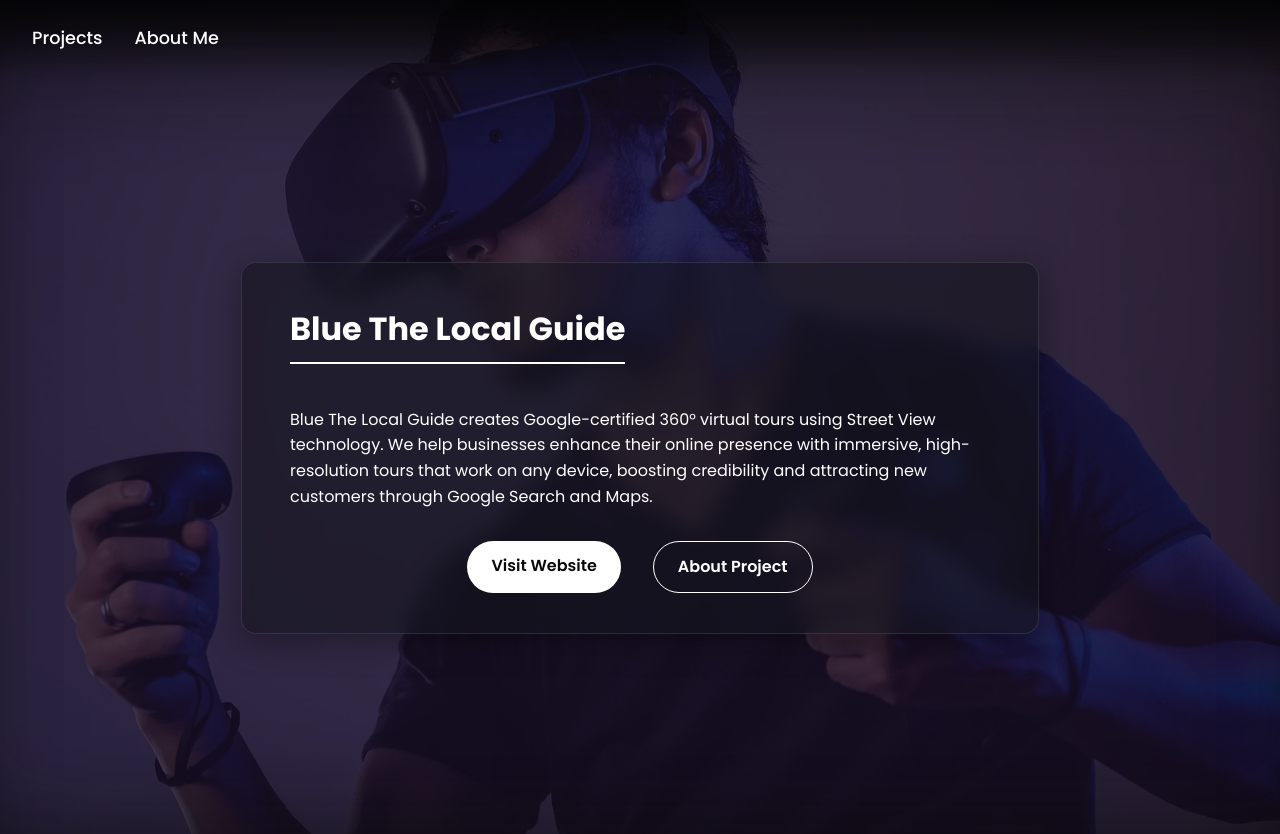
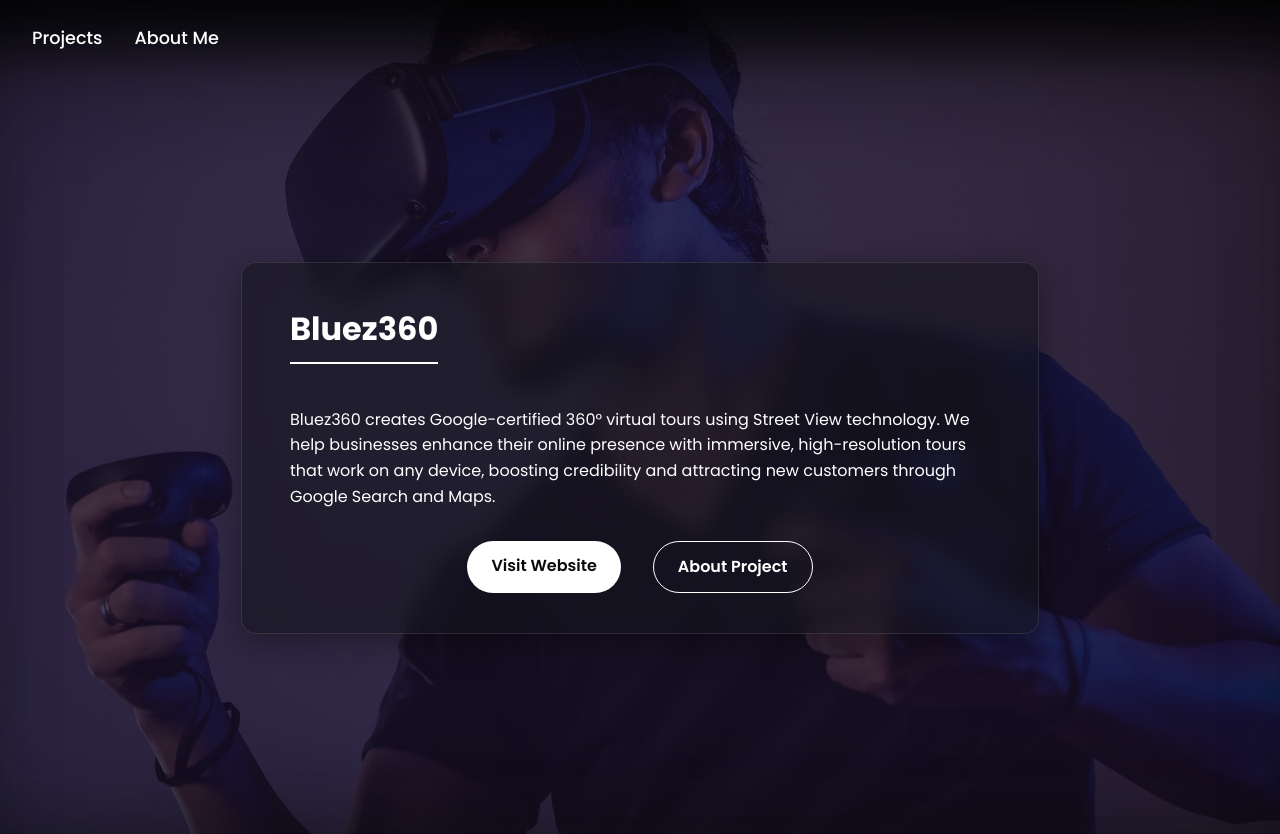
Before and after one commit to ajayajagiya/ajayajagiya.github.io, a plain HTML site: page index.html in a window 1280 px wide. Shown: the top 834 px of the page. Drawn offline with Linux system fonts and the light colour scheme.

Commit message:
Update project name from "Blue The Local Guide" to "Bluez360" for consistency and branding

```diff
--- a/index.html
+++ b/index.html
@@ -17,7 +17,7 @@
             <a href="#projects" class="dropbtn">Projects</a>
             <div class="dropdown-content">
                 <a href="#project1">
-                    <span class="project-title">🌐 Blue The Local Guide</span>
+                    <span class="project-title">🌐 Bluez360</span>
                     <span class="project-desc">360° virtual tours for businesses.</span>
                 </a>
                 <a href="#project2">
@@ -38,16 +38,16 @@
         <!-- Project 1 -->
         <section id="project1" class="project project-with-bg">
             <div class="project-content">
-                <h2>Blue The Local Guide</h2>
+                <h2>Bluez360</h2>
                 <p>
-                    Blue The Local Guide creates Google-certified 360° virtual tours using Street View technology.
+                    Bluez360 creates Google-certified 360° virtual tours using Street View technology.
                     We help businesses enhance their online presence with immersive, high-resolution tours that
                     work on any device, boosting credibility and attracting new customers through Google Search
                     and Maps.
                 </p>
                 <div class="project-links">
-                    <a href="https://ajayajagiya.github.io/BlueTheLocalGuide/" target="_blank">Visit Website</a>
-                    <a href="https://ajayajagiya.github.io/BlueTheLocalGuide/#AboutUs" target="_blank">About Project</a>
+                    <a href="https://ajayajagiya.github.io/Bluez360/" target="_blank">Visit Website</a>
+                    <a href="https://ajayajagiya.github.io/Bluez360/About.html" target="_blank">About Project</a>
                 </div>
             </div>
         </section>
```
